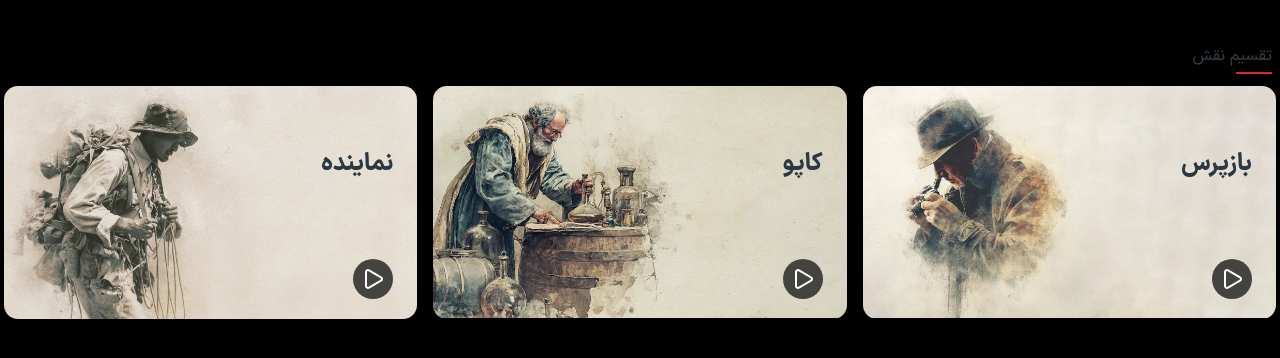
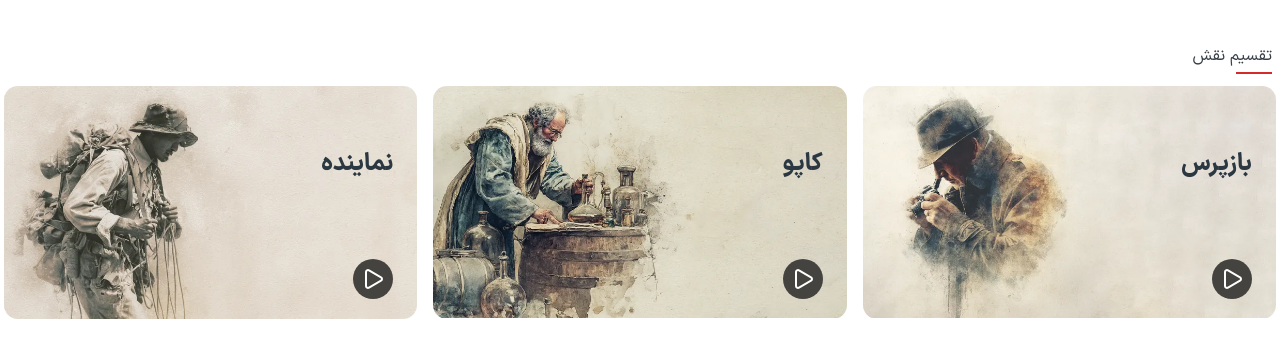
Before and after one commit to mahla-mohamadi/don-frontend, a Next.js app: page / in a window 1280 px wide. Shown: the top 358 px of the page. Built offline with nearby package versions, Linux system fonts and the light colour scheme.

Commit message:
Update layout.js

```diff
--- a/src/app/layout.js
+++ b/src/app/layout.js
@@ -21,7 +21,7 @@
   return (
     <html lang="en">
       <body
-        className={`${geistSans.variable} ${geistMono.variable} antialiased h-screen bg-black`}
+        className={`${geistSans.variable} ${geistMono.variable} antialiased h-screen`}
       >
         {children}
       </body>
```
